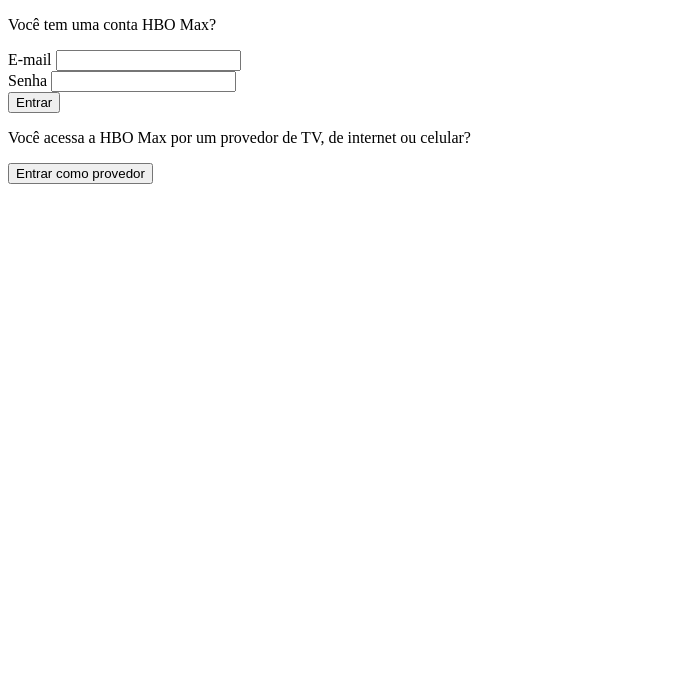
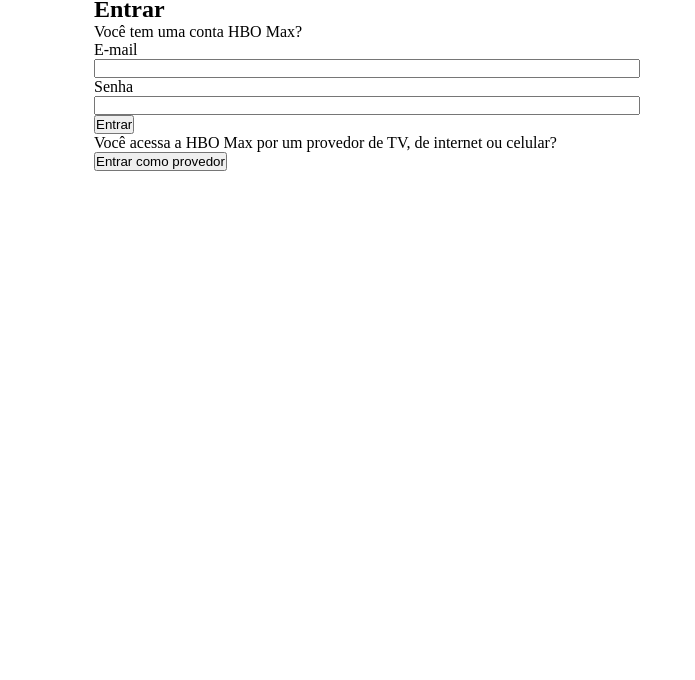
Before and after one commit to baxhen/hbo-max-beginner, a plain HTML site: page index.html in a window 1280 px wide. Shown: the part 120-800 px from the top of the page, without its empty margins (0-695 px from the left). Drawn offline with Linux system fonts and the light colour scheme.

Commit message:
add resets

```diff
--- a/index.html
+++ b/index.html
@@ -18,13 +18,13 @@
       <p>Você tem uma conta HBO Max?</p>
     </section>
 
-    <form>
-      <div>
+    <form class="login-form">
+      <div class="field">
         <label for="email">E-mail</label>
         <input type="email" name="email" id="email">
       </div>
 
-      <div>
+      <div class="field">
         <label for="password">Senha</label>
         <input type="password" name="password" id="password">
       </div>
--- a/styles.css
+++ b/styles.css
@@ -1,4 +1,19 @@
+*{
+    box-sizing: border-box;
+    padding: 0;
+    margin: 0;
+}
+
+body{
+    padding: 55px 94px;
+}
+
+
 .field {
     display: flex;
     flex-direction: column;
   }
+
+  .login-form{
+    max-width: 50%;
+  }
```
